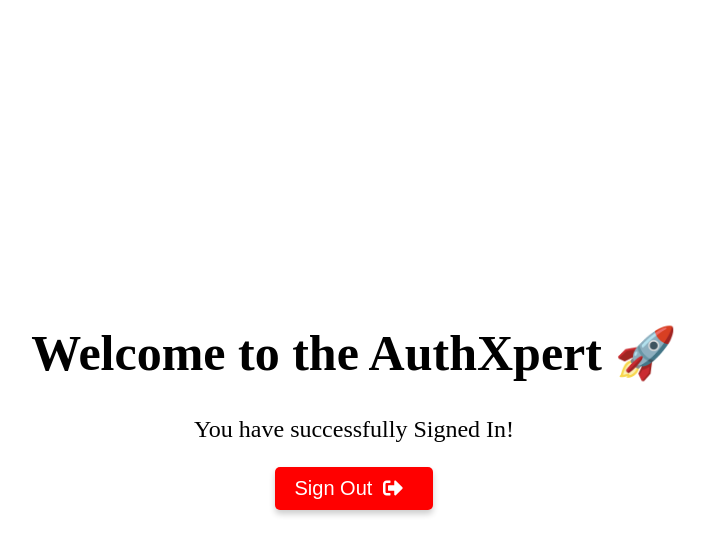
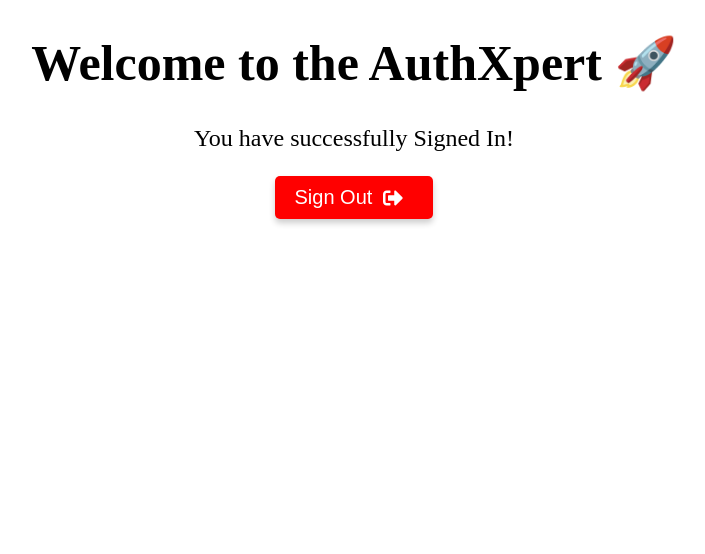
Before and after one commit to vikarnjha/React-AuthXpert, a React (Vite) app in the folder react-authxpert/: page /home in a window 1280 px wide. Shown: the top 554 px of the page, without its empty margins (286-991 px from the left). Built offline with nearby package versions, Linux system fonts and the light colour scheme.

Commit message:
css conflict solved

```diff
--- a/react-authxpert/src/components/Home.css
+++ b/react-authxpert/src/components/Home.css
@@ -1,11 +1,3 @@
-body {
-  display: flex;
-  justify-content: center;
-  align-items: center;
-  min-height: 100vh;
-  margin: 0;
-
-}
 p {
   text-align: center;
   font-size: 24px;
@@ -17,7 +9,7 @@ h1 {
   text-align: center;
 }
 
-button {
+.sign-out-btn {
   background-color: red;
   border: none;
   color: white;
@@ -30,11 +22,11 @@ button {
   transition: background-color 0.3s, color 0.3s;
 }
 
-button:hover {
+.sign-out-btn:hover {
   transform: scale(1.05);
 }
 
-button:active {
+.sign-out-btn:active {
   transform: scale(0.98);
 
 }
--- a/react-authxpert/src/components/Home.jsx
+++ b/react-authxpert/src/components/Home.jsx
@@ -28,9 +28,10 @@ const Home = () => {
 
   return (
     <>
-      <h1>Welcome to the AuthXpert 🚀</h1>
-      <p>You have successfully Signed In!</p>
+      <h1 className="home-heading">Welcome to the AuthXpert 🚀</h1>
+      <p className="home-message">You have successfully Signed In!</p>
       <button
+        className="sign-out-btn"
         onClick={() => {
           signOutSuccess();
           signout();
```
